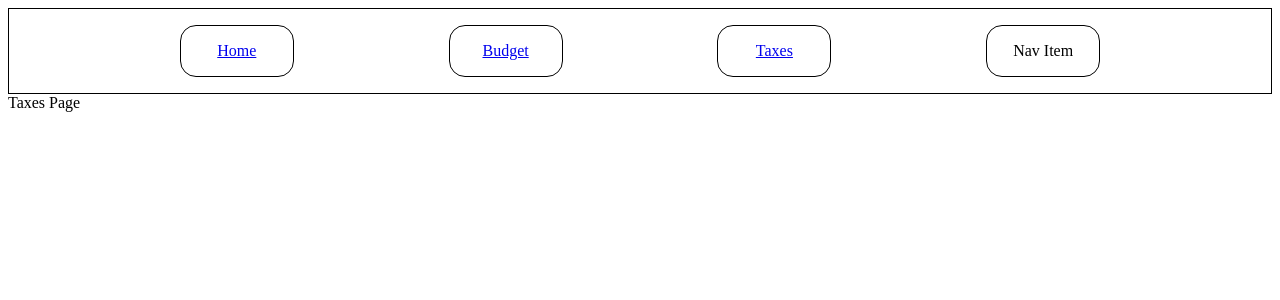
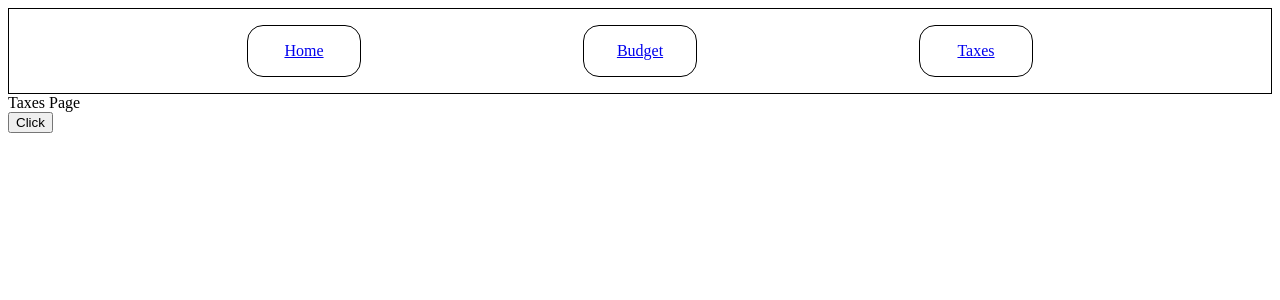
Before and after one commit to douar/nyiaj, a React (Create React App) app: page /taxes in a window 1280 px wide. Shown: the top 300 px of the page. Built offline with nearby package versions, Linux system fonts and the light colour scheme.

Commit message:
Add button

```diff
--- a/src/App.tsx
+++ b/src/App.tsx
@@ -5,7 +5,6 @@ import {BrowserRouter as Router, Route, Routes} from 'react-router-dom';
 import Nav from "./components/Nav";
 import Home from './components/Home';
 import Budget from "./components/Budget";
-import PlanBudget from "./components/PlanBudget";
 import Taxes from "./components/Taxes";
 
 function App() {
@@ -16,7 +15,6 @@ function App() {
               <Routes>
                   <Route path="/" element={<Home/>}/>
                   <Route path="/budget" element={<Budget/>}/>
-                      {/*<Route path="/plan-budget" element={<PlanBudget />} />*/}
                   <Route path="/taxes" element={<Taxes/>}/>
               </Routes>
           </div>
--- a/src/components/Nav.tsx
+++ b/src/components/Nav.tsx
@@ -4,12 +4,9 @@ function Nav() {
 
     return (
         <div className="nav-container">
-
             <Link className="nav-item" to="/">Home</Link>
             <Link className="nav-item" to="/budget">Budget</Link>
-            {/*<Link className="nav-item" to="/budget/plan-budget">Plan Budget</Link>*/}
             <Link className="nav-item" to="/taxes">Taxes</Link>
-            <div className="nav-item">Nav Item</div>
         </div>
     )
 }
--- a/src/components/Taxes.tsx
+++ b/src/components/Taxes.tsx
@@ -1,6 +1,14 @@
 function Taxes() {
+
+    const onClick = () => {
+        console.log('Hello');
+    };
+
     return (
-        <div>Taxes Page</div>
+        <>
+            <div>Taxes Page</div>
+            <button onClick={onClick}>Click</button>
+        </>
     )
 }
 
```
